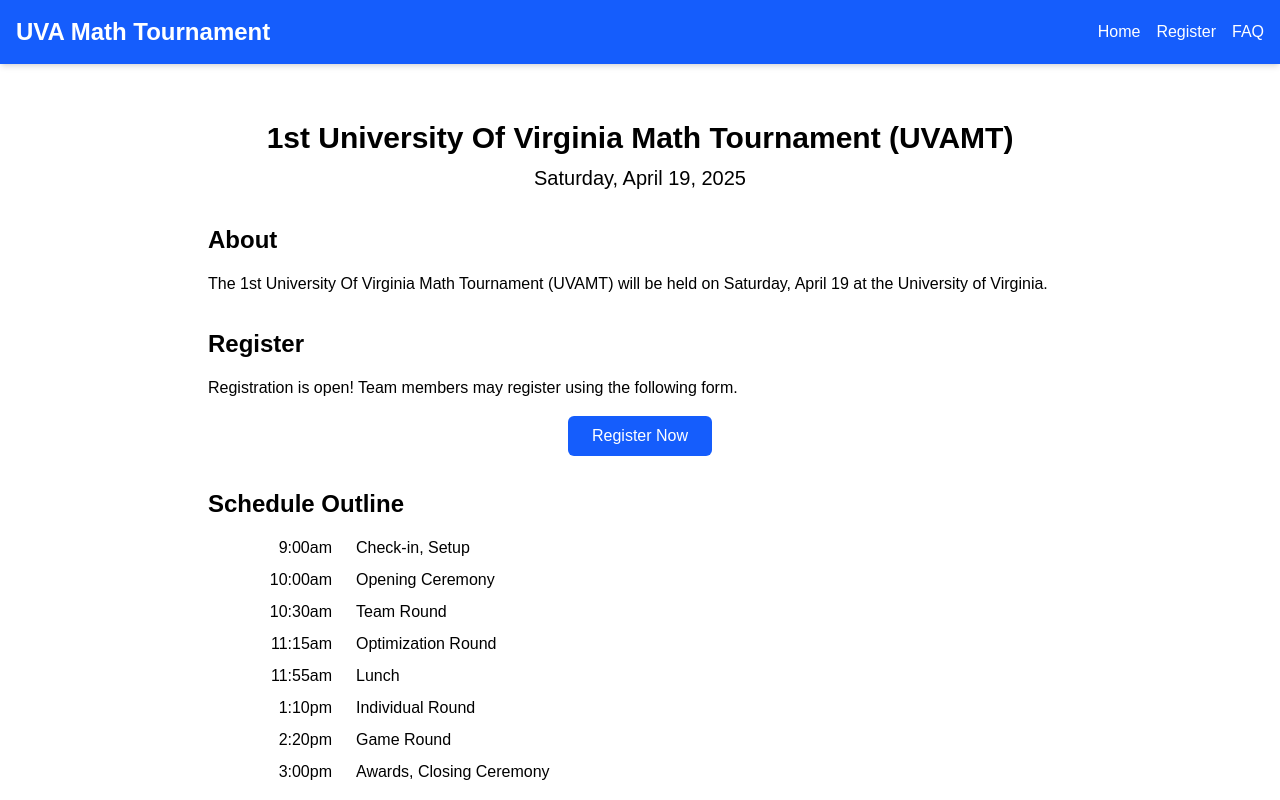
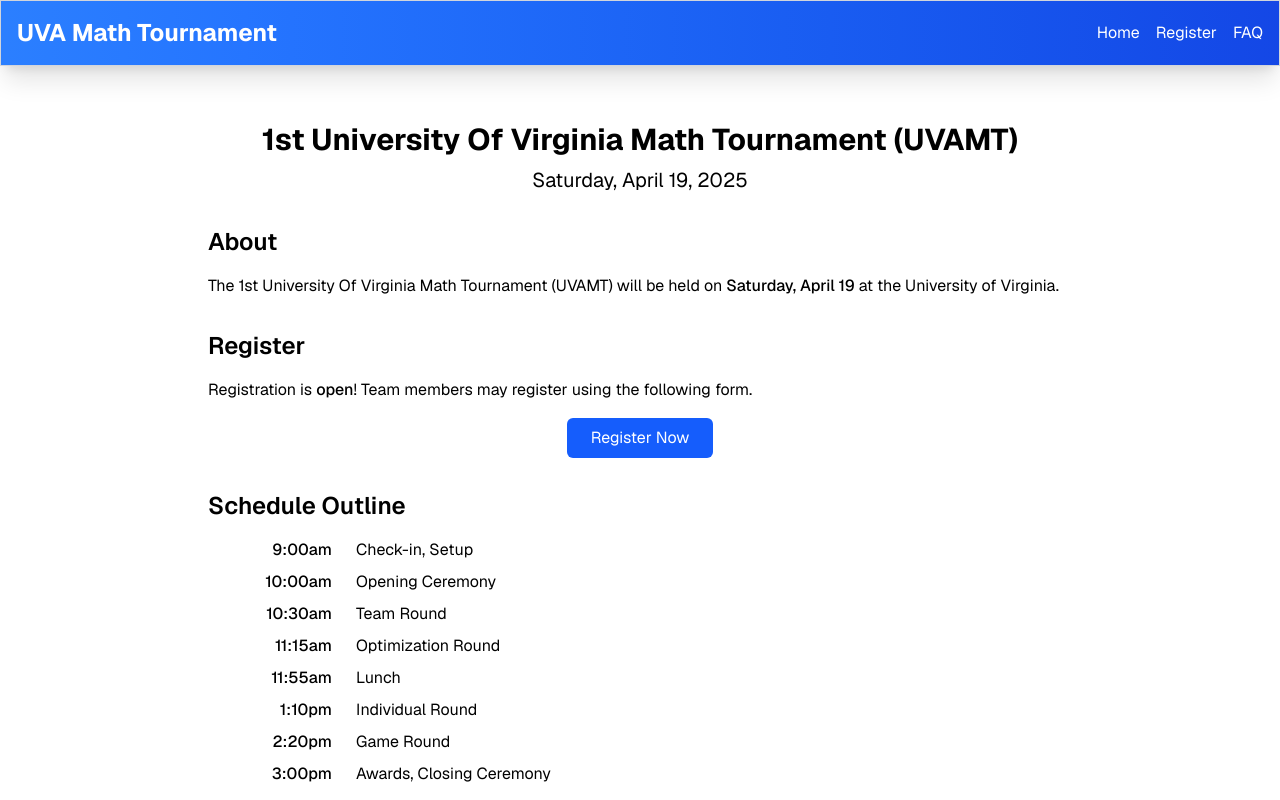
Before and after one commit to mkornilov07/uvamt-website, a Next.js app in the folder uvamt-website/: page / in a window 1280 px wide. Shown: the top 800 px of the page. Built offline with nearby package versions, Linux system fonts and the light colour scheme.

Commit message:
added gradient to navbar and changed font

```diff
--- a/uvamt-website/app/layout.tsx
+++ b/uvamt-website/app/layout.tsx
@@ -21,10 +21,11 @@
 
 export default function Layout({ children }: { children: ReactNode }) {
   return (
-    <html><body>
+    <html className={geistSans.className}>
+      <body className={geistSans.className}>
         <div className="min-h-screen flex flex-col">
           {/* Navbar */}
-      <nav className="bg-blue-600 text-white p-4 shadow-md">
+          <nav className="bg-gradient-to-r from-blue-500 to-blue-700  text-white p-4 shadow-xl border border-gray-300">
             <div className="container mx-auto flex justify-between items-center">
               <Link href="/">
                 <span className="text-2xl font-bold cursor-pointer">UVA Math Tournament</span>
@@ -47,6 +48,7 @@
             <p>Contact: math_tournament@virginia.edu</p>
           </footer>
         </div>
-    </body></html>
+      </body>
+    </html>
   );
 }
```
Lines whose indentation alone changed are shown as unchanged.
